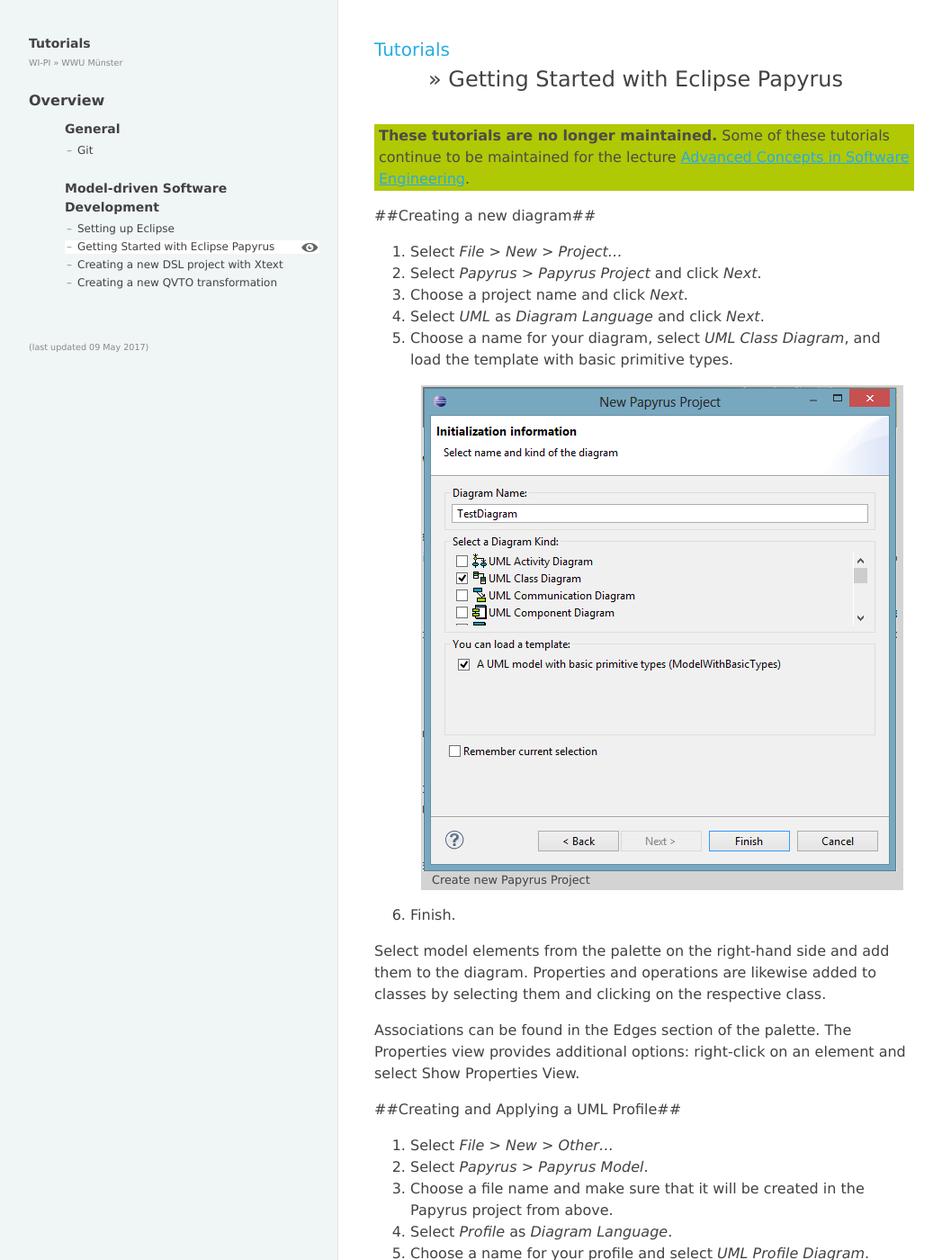
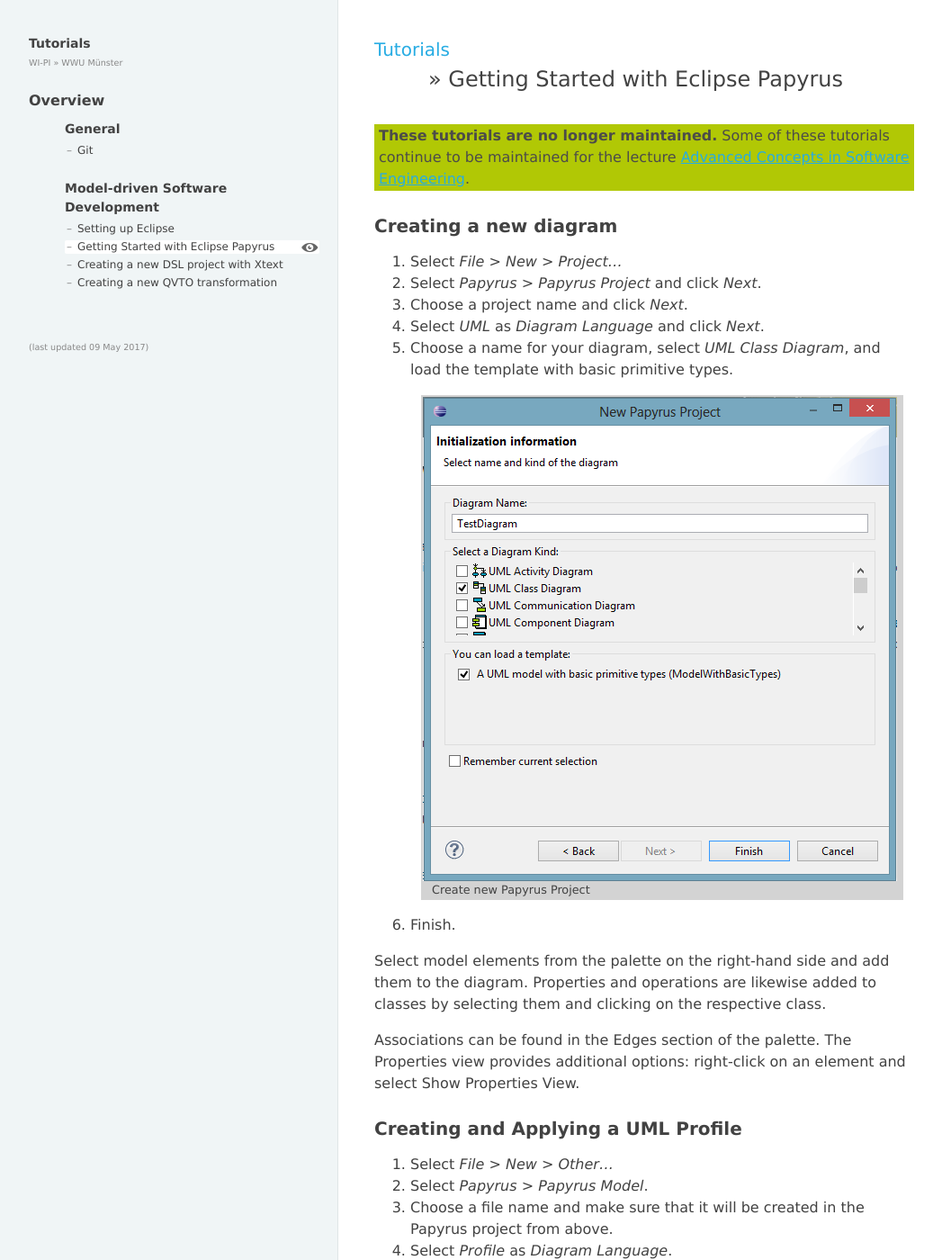
Before and after one commit to wwu-pi/tutorials, a Jekyll site: the page built from lectures/mdsd/02_papyrus.md, in a window 1280 px wide and 1400 px high. Shown: the whole window at 90% size, without its empty margins (8-1055 px from the left). Built offline with Jekyll 4.4.1, drawn with Linux system fonts in a browser that asks for light colours.

Commit message:
Fix markdown in old tutorial

```diff
--- a/lectures/mdsd/02_papyrus.md
+++ b/lectures/mdsd/02_papyrus.md
@@ -3,7 +3,7 @@
 title: Getting Started with Eclipse Papyrus
 ---
 
-##Creating a new diagram##
+## Creating a new diagram
 
 1. Select *File* > *New* > *Project...*
 1. Select *Papyrus* > *Papyrus Project* and click *Next*.
@@ -23,7 +23,7 @@
 The Properties view provides additional options:
 right-click on an element and select Show Properties View.
 
-##Creating and Applying a UML Profile##
+## Creating and Applying a UML Profile
 
 1. Select  *File* > *New* > *Other...*
 1. Select *Papyrus* > *Papyrus Model*.
```
